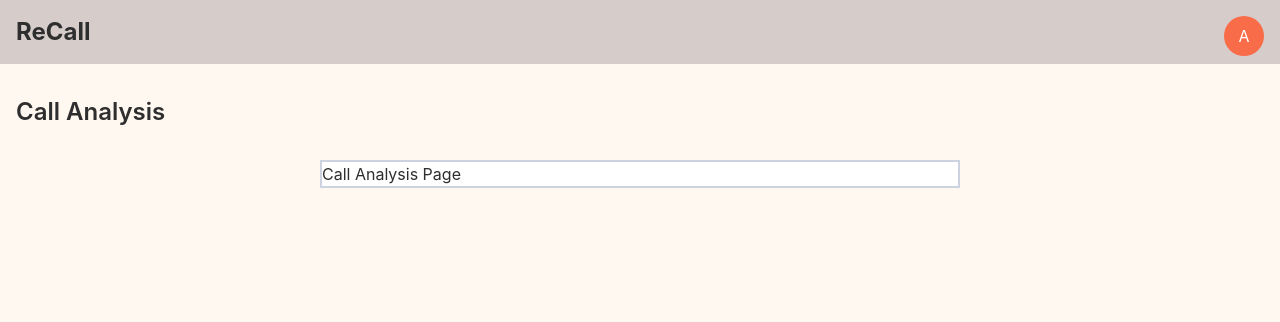
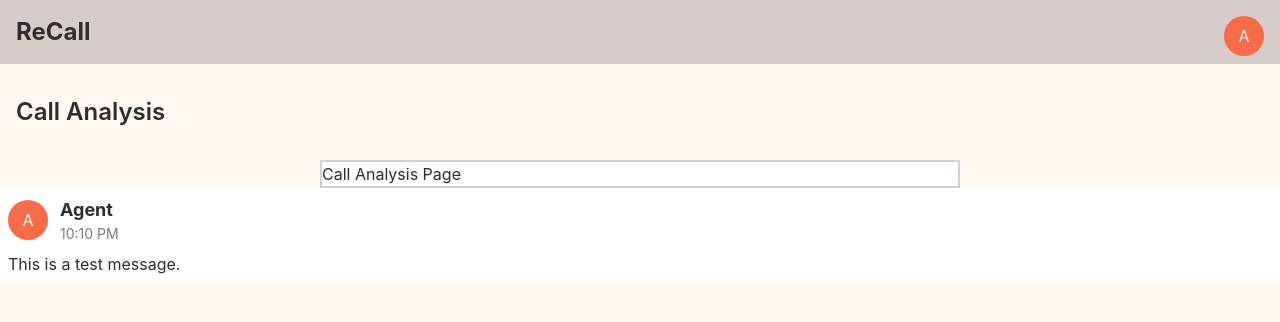
Before and after one commit to HarryXu497/CSC207-FTL, a React (Vite) app in the folder packages/web/: page / in a window 1280 px wide. Shown: the top 322 px of the page. Built offline with nearby package versions, Linux system fonts and the light colour scheme.

Commit message:
Create Message component

```diff
--- a/packages/web/src/CallAnalysisPage.tsx
+++ b/packages/web/src/CallAnalysisPage.tsx
@@ -1,4 +1,5 @@
 import Card from "./components/Card";
+import Message from "./components/Message";
 import NavBar from "./components/NavBar";
 
 export default function CallAnalysisPage() {
@@ -9,6 +10,8 @@ export default function CallAnalysisPage() {
         <Card className="mx-auto w-1/2">
             <p>Call Analysis Page</p>
         </Card>
+        <Message name="Agent" time={new Date()} content="This is a test message." />
+
     </main>
   );
 }
--- /dev/null
+++ b/packages/web/src/components/Message.tsx
@@ -0,0 +1,26 @@
+import ProfileIcon from "./ProfileIcon";
+
+type MessageProps = {
+  className?: string
+  name: string;
+  time: Date;
+  content: string;
+};
+
+export default function Message({className = "", name, time, content}: MessageProps){
+    return (
+        <div className={`message ${className}`}>
+
+            <div className="messageHeader">
+                <ProfileIcon />
+                <div>
+                    <p className = "text-lg font-bold">{name}</p>
+                    <p className = "text-sm text-secondary">{time.toLocaleTimeString([], {hour: '2-digit', minute: '2-digit'})}</p>
+                </div>
+            </div>
+            <div className="messageContent">
+                <p>{content}</p>
+            </div>
+        </div>
+    )
+}
--- a/packages/web/src/index.css
+++ b/packages/web/src/index.css
@@ -35,4 +35,13 @@
   .profileIcon{
     @apply bg-accent-red text-inverse rounded-full w-10 h-10;
   }
+  .message{
+    @apply bg-card p-2;
+  }
+  .messageHeader{
+    @apply flex justify-start items-center gap-3;
+  }
+  .messageContent{
+    @apply mt-2;
+  }
 }
```
